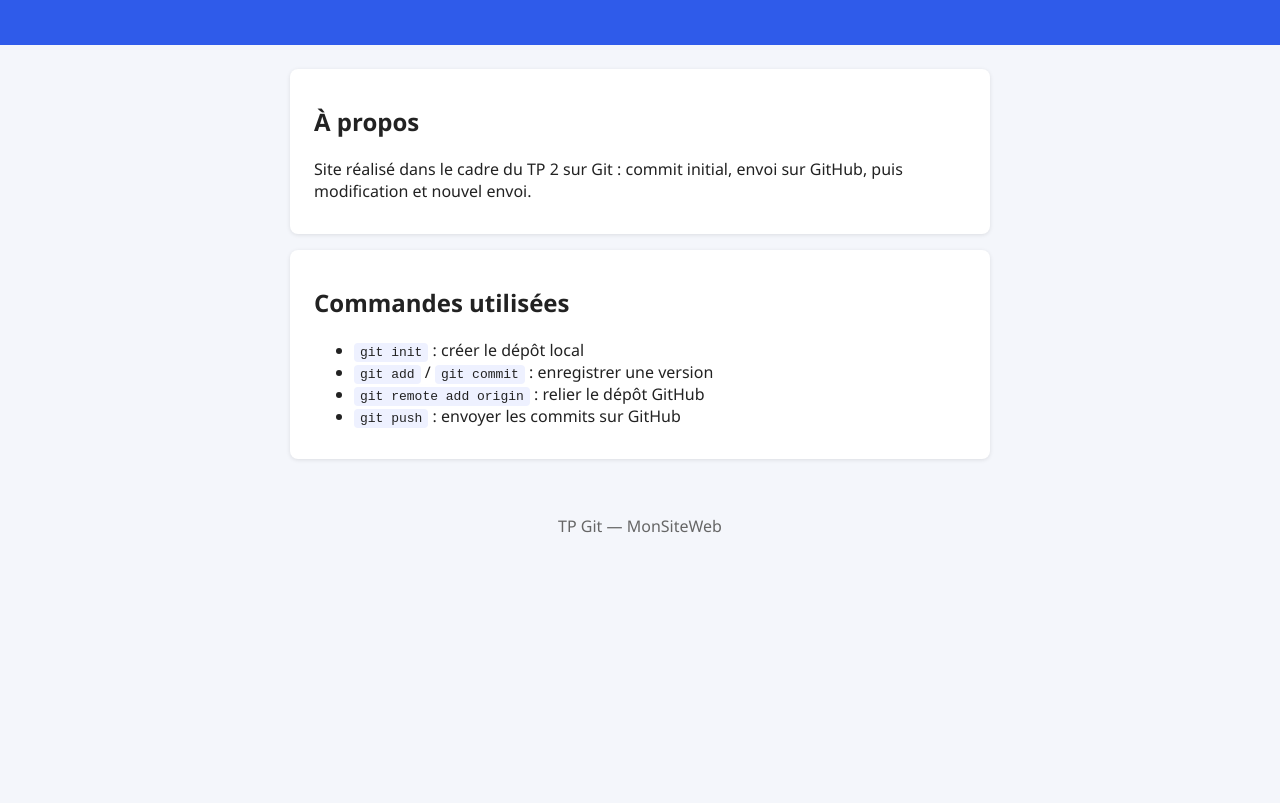
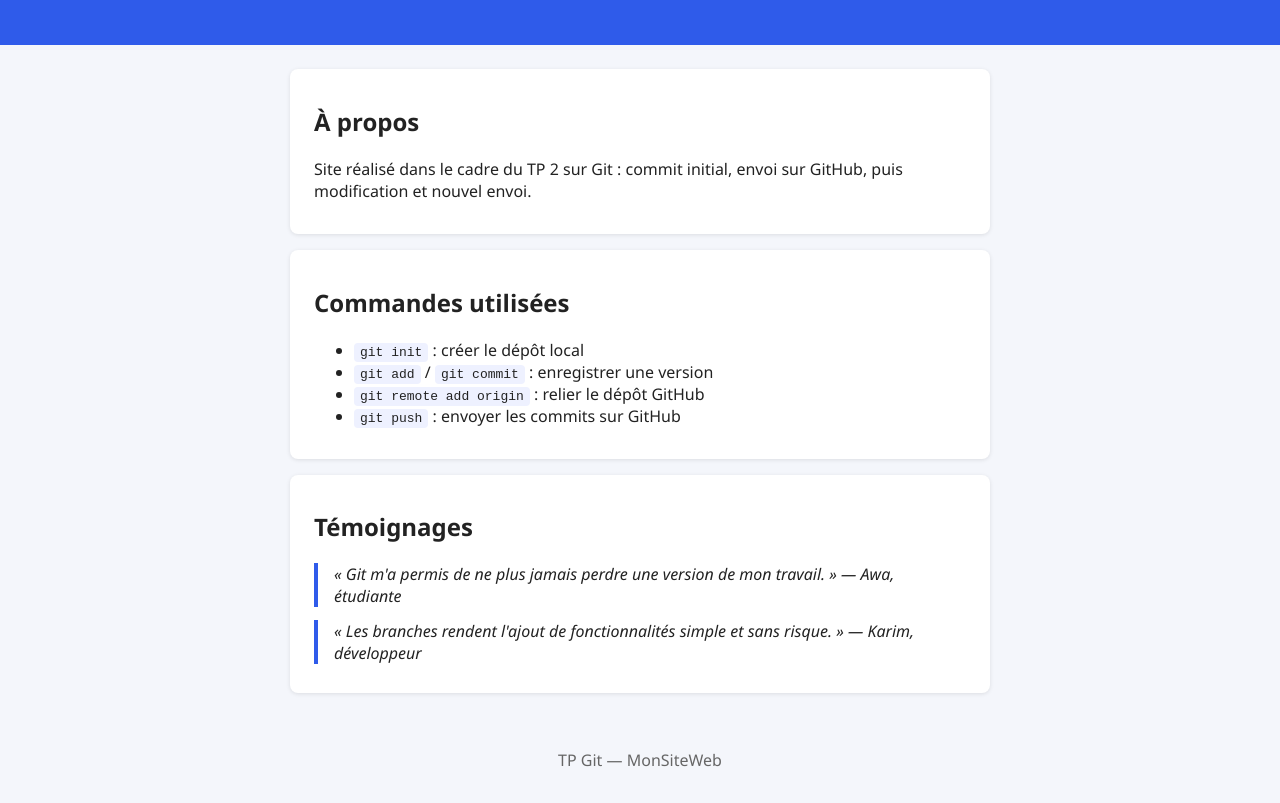
Before and after one commit to ryanessame237/MonSiteWeb, a plain HTML site: page index.html in a window 1280 px wide. Shown: the part 143-946 px from the top of the page. Before the commit the page ends 800 px from the top, so only its background shows below. Drawn offline with Linux system fonts and the light colour scheme.

Commit message:
Ajout de la section Témoignages sur la page d'accueil

```diff
--- a/index.html
+++ b/index.html
@@ -25,6 +25,11 @@
         <li><code>git push</code> : envoyer les commits sur GitHub</li>
       </ul>
     </section>
+    <section id="temoignages">
+      <h2>Témoignages</h2>
+      <blockquote>« Git m'a permis de ne plus jamais perdre une version de mon travail. » — Awa, étudiante</blockquote>
+      <blockquote>« Les branches rendent l'ajout de fonctionnalités simple et sans risque. » — Karim, développeur</blockquote>
+    </section>
   </main>
   <footer><p>TP Git — MonSiteWeb</p></footer>
 </body>
--- a/style.css
+++ b/style.css
@@ -23,6 +23,12 @@ section {
   margin-bottom: 1rem;
   box-shadow: 0 1px 4px rgba(0, 0, 0, 0.1);
 }
+blockquote {
+  margin: 0.8rem 0;
+  padding-left: 1rem;
+  border-left: 4px solid #2f5bea;
+  font-style: italic;
+}
 code {
   background: #eef1ff;
   padding: 2px 6px;
```
